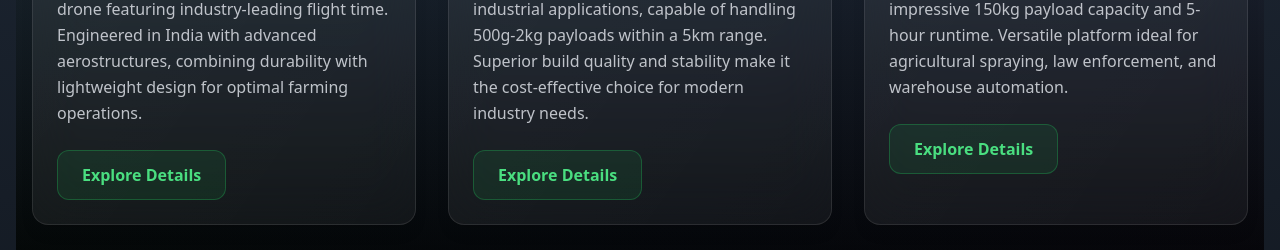
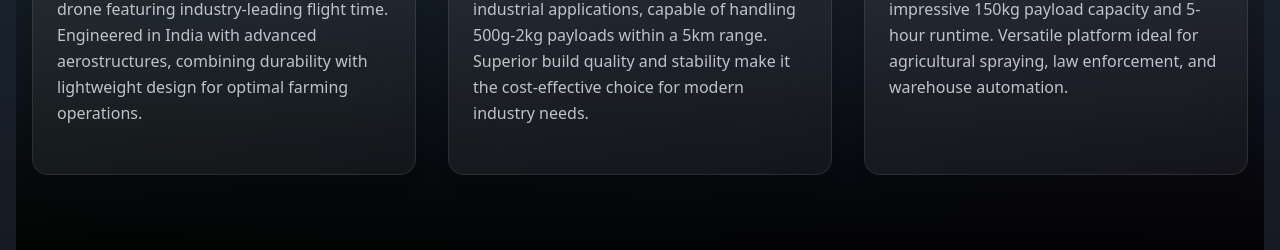
Before and after one commit to vikramdev772/Drone, a React (Vite) app in the folder client/: page / in a window 1280 px wide. Shown: the part 2160-2410 px from the top of the page. Built offline with nearby package versions, Linux system fonts and the light colour scheme.

Commit message:
home our products

```diff
--- a/client/src/components/Ourproduct.tsx
+++ b/client/src/components/Ourproduct.tsx
@@ -38,20 +38,7 @@ const ProductCard = ({ title, description, image }) => (
             {description}
           </p>
 
-          {/* Button */}
-          <button className="relative overflow-hidden group/btn px-6 py-3 rounded-xl
-                           border border-green-500/30 bg-green-500/10
-                           transition-all duration-300">
-            {/* Button gradient background */}
-            <div className="absolute inset-0 bg-gradient-to-r from-green-500 to-green-600 opacity-0
-                          group-hover/btn:opacity-100 transition-opacity duration-300" />
 
-            {/* Button content */}
-            <span className="relative z-10 text-green-400 font-semibold
-                           group-hover/btn:text-white transition-colors duration-300">
-              Explore Details
-            </span>
-          </button>
         </div>
       </div>
     </div>
```
